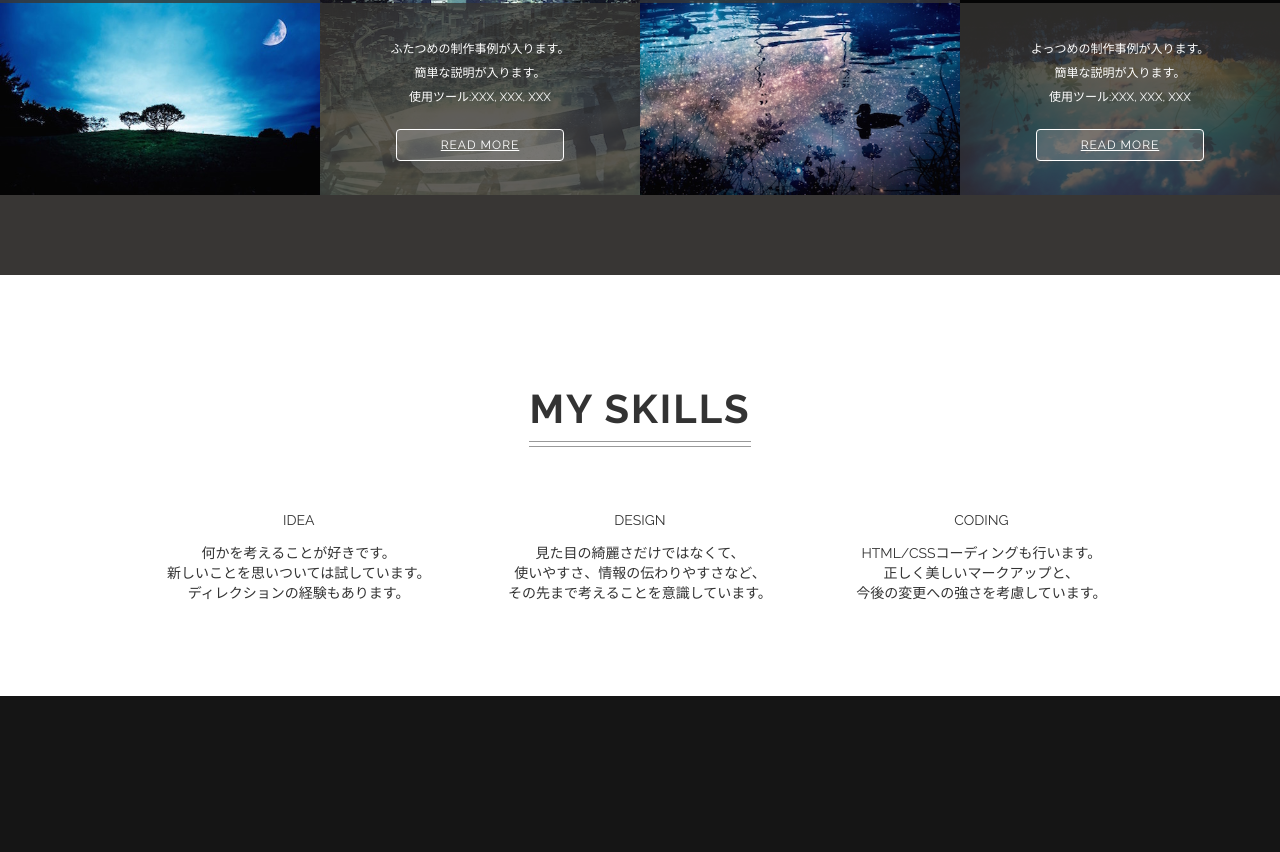
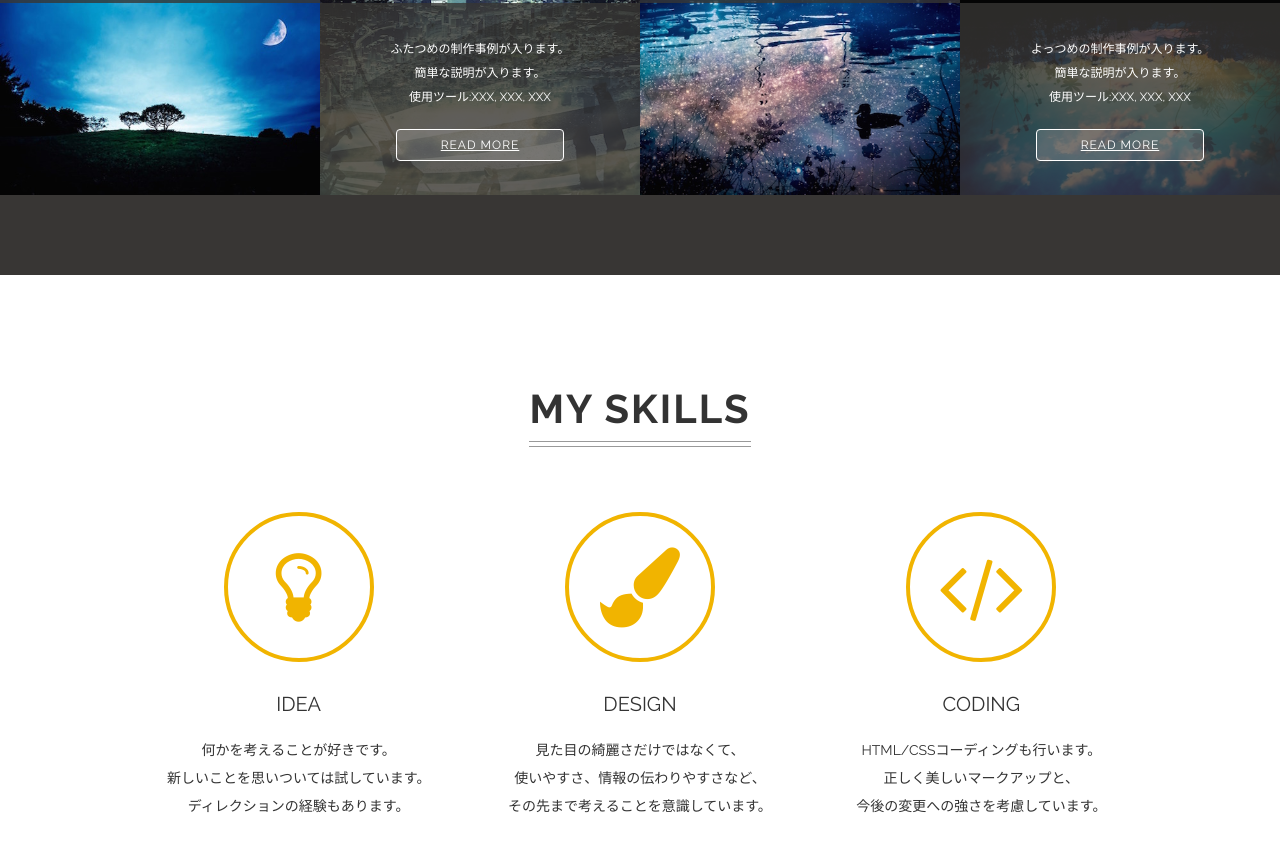
Before and after one commit to ma-bo-do-fu/single-page-layout, a plain HTML site: page index.html in a window 1280 px wide. Shown: the part 1531-2383 px from the top of the page. Before the commit the page ends 2227 px from the top, so only its background shows below. Drawn offline with Linux system fonts and the light colour scheme.

Commit message:
セクション３ アイコン部分

```diff
--- a/css/style.css
+++ b/css/style.css
@@ -183,3 +183,21 @@ body {
 .skill-box {
   display: table-cell;
 }
+.skill-icon {
+  width: 150px;
+  height: 150px;
+  margin-bottom: 30px;
+  border: 4px solid;
+  border-radius: 50%;
+  color: #f1b400;
+  font-size: 8rem;
+  line-height: 142px;
+}
+.skill-title {
+  margin: 0 20px 20px;
+  font-size: 2rem;
+}
+.skill-text {
+  margin: 0 20px;
+  line-height: 2;
+}
--- a/index.html
+++ b/index.html
@@ -6,6 +6,7 @@
     <meta name="viewport" content="width=device-width,initial-scale=1.0,minimum-scale=1.0">
     <title>シングルページレイアウト</title>
     <link rel="stylesheet" href="http://fonts.googleapis.com/css?family=Raleway:700,400">
+    <link rel="stylesheet" href="http://maxcdn.bootstrapcdn.com/font-awesome/4.3.0/css/font-awesome.min.css">
     <link rel="stylesheet" href="css/normalize.css">
     <link rel="stylesheet" href="css/style.css">
 </head>
@@ -96,6 +97,7 @@
       <h2 class="heading">MY SKILLS</h2>
       <div class="skills-wrapper">
         <div class="skill-box">
+          <i class="skill-icon fa fa-lightbulb-o"></i>
           <div class="skill-title">IDEA</div>
           <p class="skill-text">
             何かを考えることが好きです。<br>
@@ -104,6 +106,7 @@
           </p>
         </div>
         <div class="skill-box">
+          <i class="skill-icon fa fa-paint-brush"></i>
           <div class="skill-title">DESIGN</div>
           <p class="skill-text">
             見た目の綺麗さだけではなくて、<br>
@@ -112,6 +115,7 @@
           </p>
         </div>
         <div class="skill-box">
+          <i class="skill-icon fa fa-code"></i>
           <div class="skill-title">CODING</div>
           <p class="skill-text">
             HTML/CSSコーディングも行います。<br>
```
